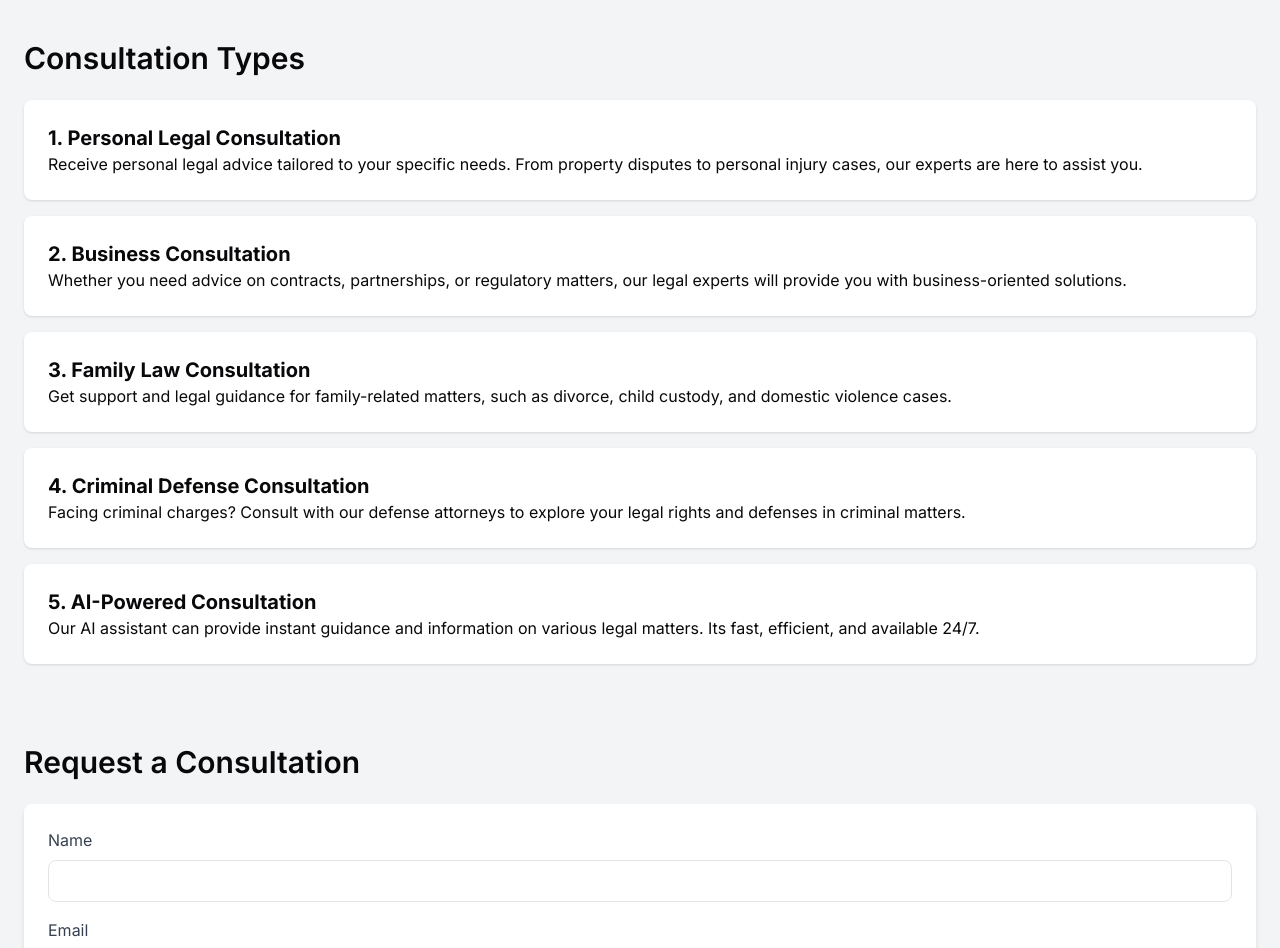
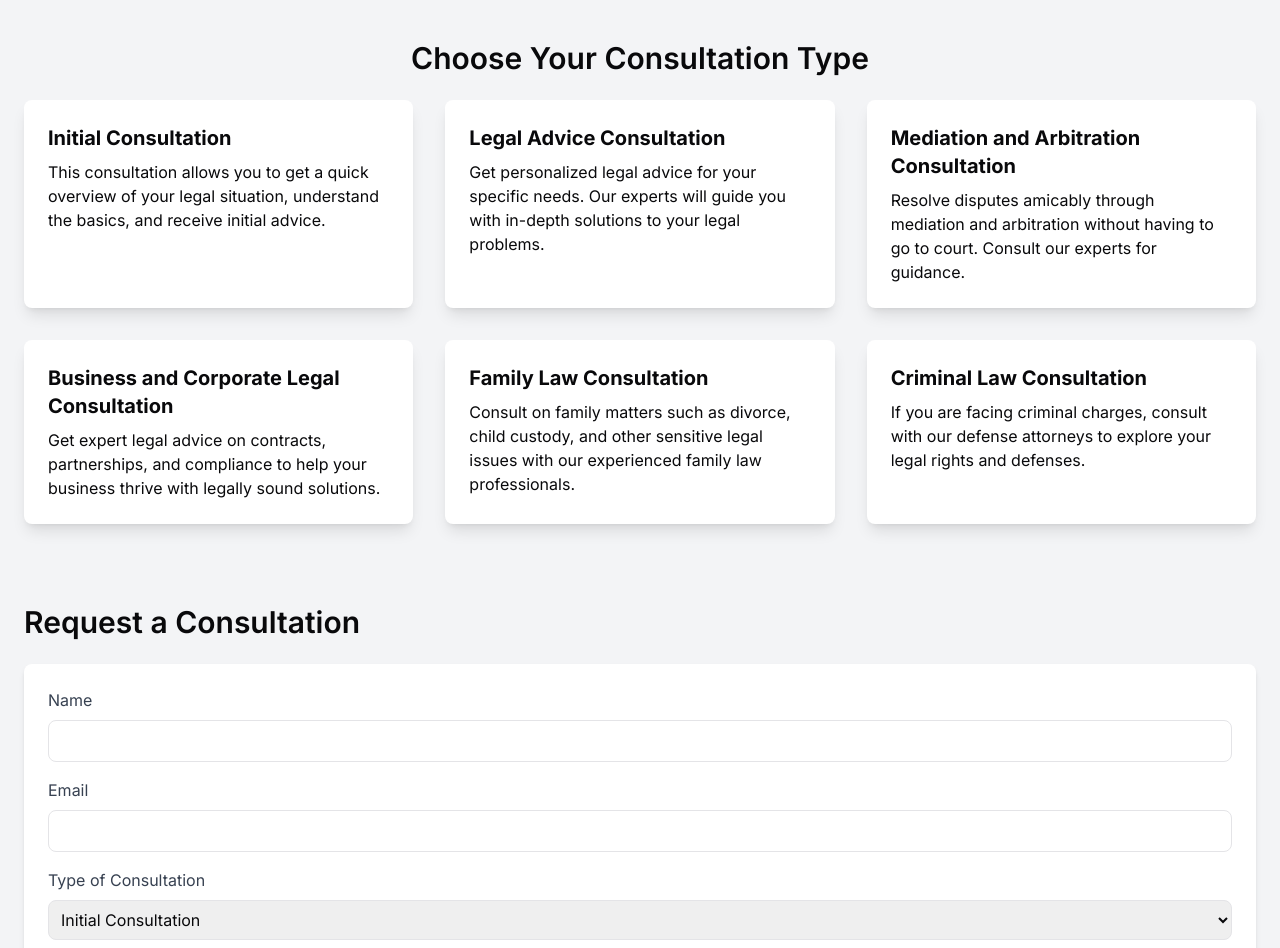
Before and after one commit to idcindia/mAI-Court, a Next.js app: page /consultation in a window 1280 px wide. Shown: the part 400-1348 px from the top of the page. Built offline with nearby package versions, Linux system fonts and the light colour scheme.

Commit message:
bns section added

```diff
--- /dev/null
+++ b/src/app/bns-section/page.js
@@ -0,0 +1,83 @@
+// pages/ipc-section/page.js
+import React from "react";
+
+const ipcSections = [
+  {
+    section: "IPC Section 302",
+    title: "Punishment for Murder",
+    description:
+      "Whoever commits murder shall be punished with death, or imprisonment for life, and shall also be liable to fine.",
+  },
+  {
+    section: "IPC Section 307",
+    title: "Attempt to Murder",
+    description:
+      "Whoever does any act with the intention or knowledge of causing death, and under such circumstances that, if he caused death, he would be guilty of murder, shall be punished with imprisonment for a term which may extend to 10 years.",
+  },
+  {
+    section: "IPC Section 376",
+    title: "Punishment for Rape",
+    description:
+      "Whoever commits rape shall be punished with rigorous imprisonment of not less than 10 years, but which may extend to imprisonment for life, and shall also be liable to fine.",
+  },
+  {
+    section: "IPC Section 420",
+    title: "Cheating and Dishonestly Inducing Delivery of Property",
+    description:
+      "Whoever cheats and thereby dishonestly induces the person deceived to deliver any property shall be punished with imprisonment up to 7 years and shall also be liable to fine.",
+  },
+  {
+    section: "IPC Section 498A",
+    title: "Husband or Relative of Husband Subjecting Woman to Cruelty",
+    description:
+      "Husband or relative of a husband who subjects a woman to cruelty shall be punished with imprisonment for a term which may extend to 3 years and shall also be liable to fine.",
+  },
+  {
+    section: "IPC Section 144",
+    title: "Unlawful Assembly",
+    description:
+      "An assembly of five or more persons with the common objective of committing unlawful acts shall be punishable with imprisonment for a term which may extend to 3 years, or fine, or both.",
+  },
+];
+
+const IPCSectionPage = () => {
+  return (
+    <div className="min-h-screen bg-gray-100">
+     <section
+        className="relative h-[400px] bg-cover bg-center"
+        style={{ backgroundImage: "url('/Assests/rti-banner.jpg')" }}
+      >
+        <div className="absolute inset-0 bg-black opacity-50"></div>
+        <div className="relative z-10 flex flex-col items-center justify-center h-full text-center text-white">
+          <h1 className="text-5xl font-bold bg-gradient-to-r from-[#F09819] to-[#f5c686] bg-clip-text text-transparent">
+            Schedule a Legal Consultation
+          </h1>
+          <p className="mt-4 text-xl text-slate-100">
+            Get expert advice from professionals or AI-powered assistance for
+            your legal concerns. Choose from various legal consultation options.
+          </p>
+        </div>
+      </section>
+      <div className="container mx-auto">
+        <h1 className="text-4xl font-bold text-center mt-6 mb-8">
+          Popular Indian Penal Code Sections
+        </h1>
+        <div className="grid grid-cols-1 md:grid-cols-2 lg:grid-cols-3 gap-6 m-8">
+          {ipcSections.map((section, index) => (
+            <div
+              key={index}
+              className="bg-white p-6 shadow-md rounded-lg hover:shadow-lg transition duration-300"
+            >
+              <h2 className="text-xl font-semibold mb-2">
+                {section.section} - {section.title}
+              </h2>
+              <p className="text-gray-700">{section.description}</p>
+            </div>
+          ))}
+        </div>
+      </div>
+    </div>
+  );
+};
+
+export default IPCSectionPage;
--- a/src/app/components/common/Navbar.js
+++ b/src/app/components/common/Navbar.js
@@ -69,8 +69,9 @@ const Navbar = () => {
       name: "Resources ▾",
       submenus: [
         { title: "Landmark Judgment Summaries", path: "/landmark-judgment-summaries" },
+        { title: "BNS Sections", path: "/bns-section" },
         { title: "Guides", path: "/guides" },
-        { title: "Templates", path: "/templates" }
+
       ],
     },
     {
--- a/src/app/consultation/page.js
+++ b/src/app/consultation/page.js
@@ -6,7 +6,7 @@ const Consultation = () => {
   const [formData, setFormData] = useState({
     name: "",
     email: "",
-    type: "Personal Legal Consultation",
+    type: "Initial Consultation",
     question: "",
     details: "",
   });
@@ -30,58 +30,69 @@ const Consultation = () => {
           </h1>
           <p className="mt-4 text-xl text-slate-100">
             Get expert advice from professionals or AI-powered assistance for
-            your legal concerns. Choose from personal, business, or family law
-            consultations.
+            your legal concerns. Choose from various legal consultation options.
           </p>
         </div>
       </section>
 
       {/* Consultation Types Section */}
       <section className="container mx-auto py-10 px-6">
-        <h2 className="text-3xl font-semibold mb-6">Consultation Types</h2>
-        <ul className="space-y-4">
-          <li className="bg-white p-6 shadow rounded-lg">
-            <h3 className="text-xl font-bold">
-              1. Personal Legal Consultation
+        <h2 className="text-3xl font-semibold mb-6 text-center">
+          Choose Your Consultation Type
+        </h2>
+        <div className="grid grid-cols-1 sm:grid-cols-2 lg:grid-cols-3 gap-8">
+          <div className="bg-white p-6 shadow-lg rounded-lg">
+            <h3 className="text-xl font-bold mb-2">Initial Consultation</h3>
+            <p>
+              This consultation allows you to get a quick overview of your legal
+              situation, understand the basics, and receive initial advice.
+            </p>
+          </div>
+          <div className="bg-white p-6 shadow-lg rounded-lg">
+            <h3 className="text-xl font-bold mb-2">
+              Legal Advice Consultation
             </h3>
             <p>
-              Receive personal legal advice tailored to your specific needs.
-              From property disputes to personal injury cases, our experts are
-              here to assist you.
+              Get personalized legal advice for your specific needs. Our
+              experts will guide you with in-depth solutions to your legal
+              problems.
             </p>
-          </li>
-          <li className="bg-white p-6 shadow rounded-lg">
-            <h3 className="text-xl font-bold">2. Business Consultation</h3>
+          </div>
+          <div className="bg-white p-6 shadow-lg rounded-lg">
+            <h3 className="text-xl font-bold mb-2">
+              Mediation and Arbitration Consultation
+            </h3>
             <p>
-              Whether you need advice on contracts, partnerships, or regulatory
-              matters, our legal experts will provide you with business-oriented
+              Resolve disputes amicably through mediation and arbitration
+              without having to go to court. Consult our experts for guidance.
+            </p>
+          </div>
+          <div className="bg-white p-6 shadow-lg rounded-lg">
+            <h3 className="text-xl font-bold mb-2">
+              Business and Corporate Legal Consultation
+            </h3>
+            <p>
+              Get expert legal advice on contracts, partnerships, and
+              compliance to help your business thrive with legally sound
               solutions.
             </p>
-          </li>
-          <li className="bg-white p-6 shadow rounded-lg">
-            <h3 className="text-xl font-bold">3. Family Law Consultation</h3>
+          </div>
+          <div className="bg-white p-6 shadow-lg rounded-lg">
+            <h3 className="text-xl font-bold mb-2">Family Law Consultation</h3>
             <p>
-              Get support and legal guidance for family-related matters, such as
-              divorce, child custody, and domestic violence cases.
+              Consult on family matters such as divorce, child custody, and
+              other sensitive legal issues with our experienced family law
+              professionals.
             </p>
-          </li>
-          <li className="bg-white p-6 shadow rounded-lg">
-            <h3 className="text-xl font-bold">
-              4. Criminal Defense Consultation
-            </h3>
+          </div>
+          <div className="bg-white p-6 shadow-lg rounded-lg">
+            <h3 className="text-xl font-bold mb-2">Criminal Law Consultation</h3>
             <p>
-              Facing criminal charges? Consult with our defense attorneys to
-              explore your legal rights and defenses in criminal matters.
+              If you are facing criminal charges, consult with our defense
+              attorneys to explore your legal rights and defenses.
             </p>
-          </li>
-          <li className="bg-white p-6 shadow rounded-lg">
-            <h3 className="text-xl font-bold">5. AI-Powered Consultation</h3>
-            <p>
-              Our AI assistant can provide instant guidance and information on
-              various legal matters. Its fast, efficient, and available 24/7.
-            </p>
-          </li>
-        </ul>
+          </div>
+        </div>
       </section>
 
       {/* Request a Consultation Form */}
@@ -129,11 +140,12 @@ const Consultation = () => {
                   setFormData({ ...formData, type: e.target.value })
                 }
               >
-                <option>Personal Legal Consultation</option>
-                <option>Business Consultation</option>
+                <option>Initial Consultation</option>
+                <option>Legal Advice Consultation</option>
+                <option>Mediation and Arbitration Consultation</option>
+                <option>Business and Corporate Legal Consultation</option>
                 <option>Family Law Consultation</option>
-                <option>Criminal Defense Consultation</option>
-                <option>AI-Powered Consultation</option>
+                <option>Criminal Law Consultation</option>
               </select>
             </div>
             <div className="mb-4">
```
